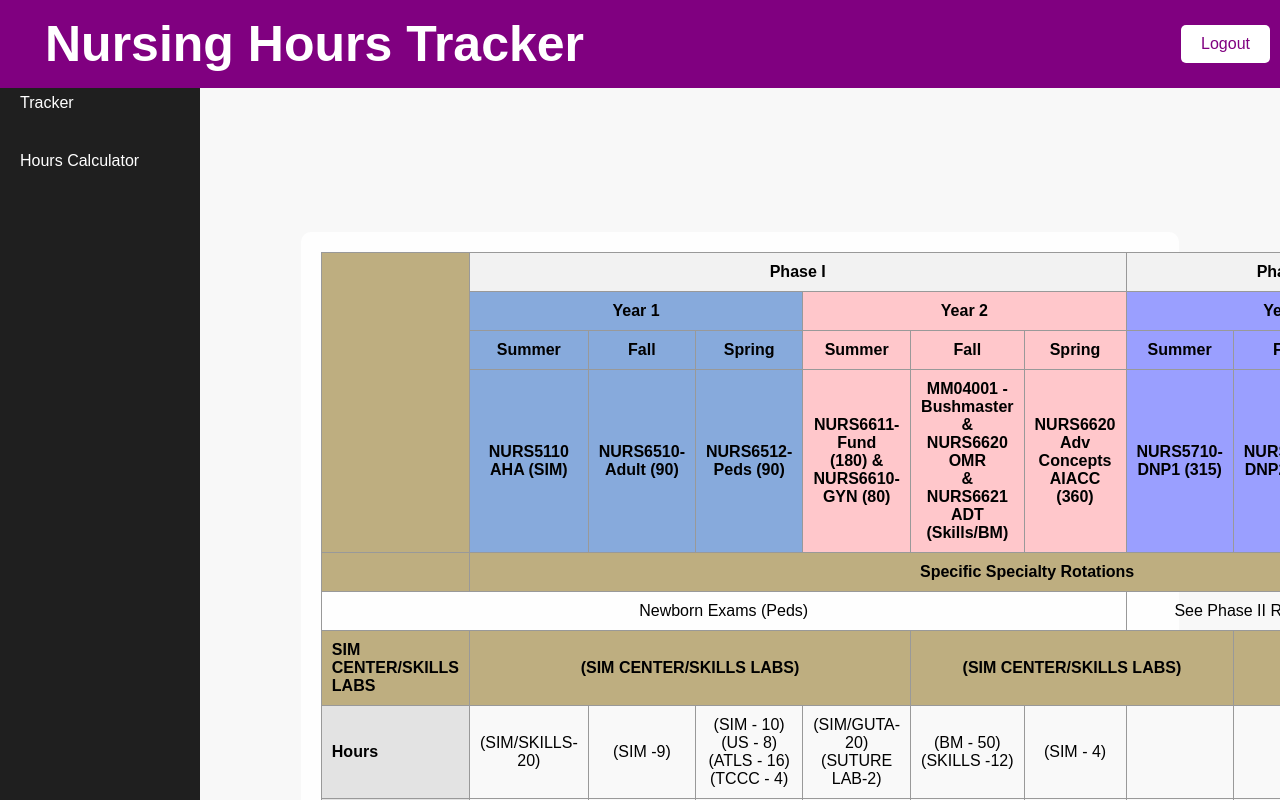
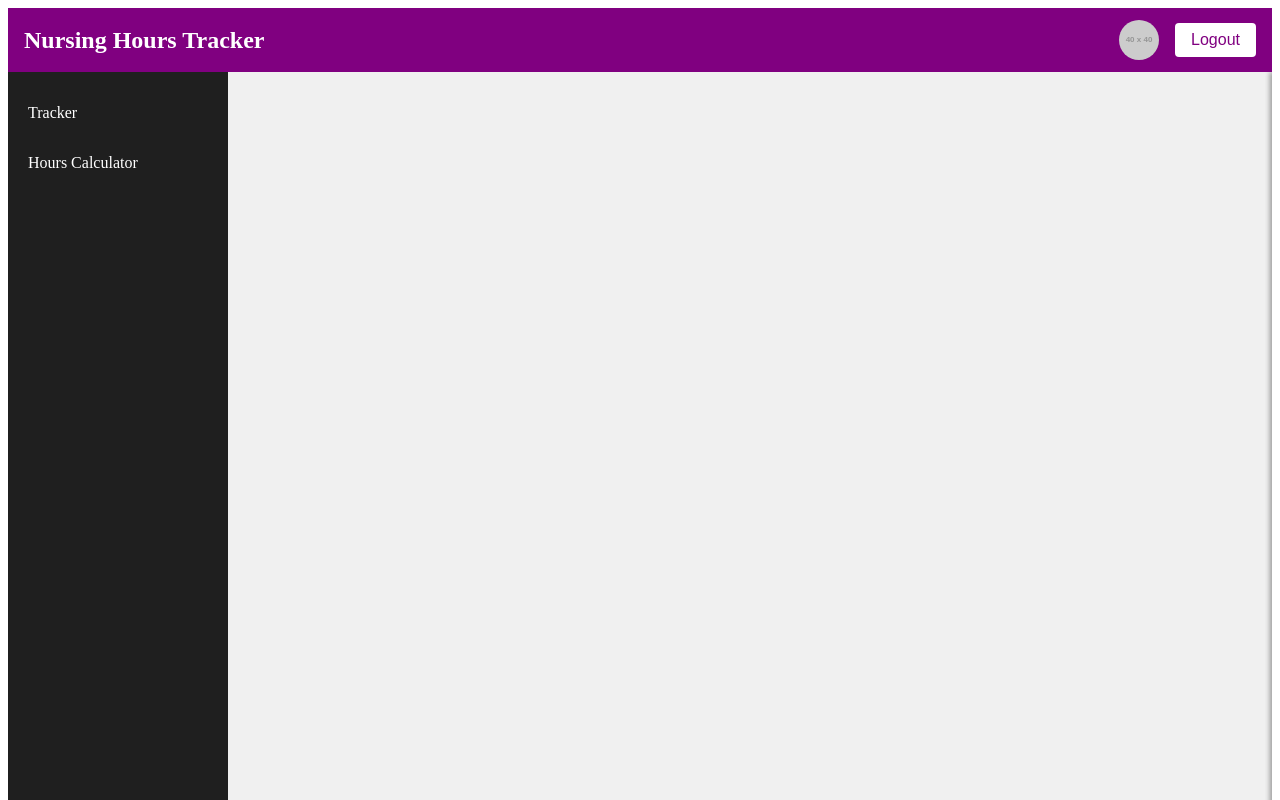
Before and after one commit to peteNeverSleeps/nursing-hours-tracker, a React (Create React App) app in the folder frontend/: page /main in a window 1280 px wide. Before the commit this address led to /main/tracker. Shown: the top 800 px of the page. Built offline with nearby package versions, Linux system fonts and the light colour scheme; no server answers; sample sign-in values are in the browser's storage.

Commit message:
updated panels

```diff
--- a/frontend/src/App.js
+++ b/frontend/src/App.js
@@ -1,4 +1,3 @@
-// src/App.js
 import React, { useState } from "react";
 import {
   BrowserRouter as Router,
@@ -10,9 +9,6 @@ import {
 import Login from "./components/Login";
 import LandingPage from "./components/LandingPage";
 import MainLayout from "./components/MainLayout";
-import Tracker from "./components/Tracker";
-import HourCalculator from "./components/HourCalculator";
-import Dashboard from "./components/Dashboard"; // If you still want it
 
 function App() {
   const [token, setToken] = useState(localStorage.getItem("token") || null);
@@ -30,7 +26,7 @@ function App() {
   return (
     <Router>
       <Routes>
-        {/* Root path: if logged in, go to /landing, otherwise /login */}
+        {/* Root path => if we have a token, go to /landing, else /login */}
         <Route
           path="/"
           element={
@@ -38,10 +34,10 @@ function App() {
           }
         />
 
-        {/* Login route => your existing Login component */}
+        {/* Login */}
         <Route path="/login" element={<Login onLogin={handleLogin} />} />
 
-        {/* Landing page => visible only if logged in */}
+        {/* Landing */}
         <Route
           path="/landing"
           element={
@@ -49,7 +45,7 @@ function App() {
           }
         />
 
-        {/* The "main" layout => also only if logged in */}
+        {/* Main Layout => Railway-style UI */}
         <Route
           path="/main"
           element={
@@ -59,18 +55,9 @@ function App() {
               <Navigate to="/login" replace />
             )
           }
-        >
-          {/* Nested routes under /main */}
-          <Route path="tracker" element={<Tracker token={token} />} />
-          <Route path="hour-calculator" element={<HourCalculator />} />
-          {/* If using Dashboard */}
-          <Route path="dashboard" element={<Dashboard token={token} />} />
+        />
 
-          {/* Default child route if just "/main" */}
-          <Route index element={<Navigate to="tracker" replace />} />
-        </Route>
-
-        {/* Catch-all for unknown routes */}
+        {/* Catch-all */}
         <Route path="*" element={<Navigate to="/" replace />} />
       </Routes>
     </Router>
--- a/frontend/src/components/HourCalculator.js
+++ b/frontend/src/components/HourCalculator.js
@@ -2,33 +2,23 @@ import React, { useState } from "react";
 import "../styles.css";
 
 function HourCalculator() {
-  const [tableData, setTableData] = useState([
+  const [items, setItems] = useState([
     { rotation: "Clinical A", hours: 10 },
     { rotation: "Clinical B", hours: 8 },
-    { rotation: "Clinical C", hours: 12 },
   ]);
 
-  // Example total
-  const totalHours = tableData.reduce((acc, row) => acc + row.hours, 0);
+  const totalHours = items.reduce((acc, i) => acc + i.hours, 0);
 
-  const handleHoursChange = (index, newHours) => {
-    const updated = [...tableData];
+  const handleChange = (index, newHours) => {
+    const updated = [...items];
     updated[index].hours = parseFloat(newHours) || 0;
-    setTableData(updated);
-  };
-
-  // "Save" example: post to the backend
-  const handleSave = () => {
-    console.log("Saving hourCalculator data...", tableData);
-    // Example fetch call:
-    // fetch("/api/hourcalc/save", { method: 'POST', ... })
+    setItems(updated);
   };
 
   return (
     <div>
-      <h2>Hours Calculator</h2>
-      <p>Example table for tracking clinical rotation hours.</p>
-      <table className="calc-table">
+      <h3>Hours Calculator</h3>
+      <table>
         <thead>
           <tr>
             <th>Rotation</th>
@@ -36,27 +26,21 @@ function HourCalculator() {
           </tr>
         </thead>
         <tbody>
-          {tableData.map((row, i) => (
+          {items.map((row, i) => (
             <tr key={i}>
               <td>{row.rotation}</td>
               <td>
                 <input
                   type="number"
                   value={row.hours}
-                  onChange={(e) => handleHoursChange(i, e.target.value)}
-                  style={{ width: "80px" }}
+                  onChange={(e) => handleChange(i, e.target.value)}
                 />
               </td>
             </tr>
           ))}
         </tbody>
       </table>
-      <p>
-        <strong>Total Hours:</strong> {totalHours}
-      </p>
-      <button onClick={handleSave} className="logout-button">
-        Save
-      </button>
+      <p>Total: {totalHours} hours</p>
     </div>
   );
 }
--- a/frontend/src/components/LandingPage.js
+++ b/frontend/src/components/LandingPage.js
@@ -1,24 +1,22 @@
-// src/components/LandingPage.js
 import React from "react";
 import { useNavigate } from "react-router-dom";
-import "../styles.css"; // or wherever your CSS is
+import "../styles.css";
 
 function LandingPage() {
   const navigate = useNavigate();
 
   const handleTileClick = () => {
-    // Navigate to the main dashboard layout
+    // Go to /main to show the "Railway-style" UI
     navigate("/main");
   };
 
   return (
     <div className="landing-container">
-      <h1 className="landing-title">Hello, Alexis!</h1>
+      <h1 className="landing-title">Welcome to the Nursing Hours Tracker</h1>
       <div className="landing-tiles-container">
-        {/* One tile that looks like "pretty-adaptation" in Railway */}
         <div className="landing-tile" onClick={handleTileClick}>
-          <h2>Nursing Hours Tracker</h2>
-          <p>Click to Open</p>
+          <h2>Nursing-Hours-Tracker</h2>
+          <p>Click to Open Project</p>
         </div>
       </div>
     </div>
--- a/frontend/src/components/MainLayout.js
+++ b/frontend/src/components/MainLayout.js
@@ -1,25 +1,46 @@
-import React from "react";
-import { Outlet, Link, useNavigate } from "react-router-dom";
+import React, { useState } from "react";
+import { useNavigate } from "react-router-dom";
+import Tracker from "./Tracker";
+import HourCalculator from "./HourCalculator";
 import "../styles.css";
 
+/**
+ * MainLayout shows:
+ *  - Top Navbar (purple bar)
+ *  - Left "tiles" (sidebar)
+ *  - Right "panels" that expand/collapse
+ */
 function MainLayout({ handleLogout }) {
   const navigate = useNavigate();
 
+  // We keep track of which "panel" is currently open:
+  // 'tracker', 'calculator', or null if none are open.
+  const [openPanel, setOpenPanel] = useState(null);
+
   const onLogoutClick = () => {
-    if (handleLogout) {
-      handleLogout();
-    }
-    navigate("/login"); // After logout, go to /login
+    if (handleLogout) handleLogout();
+    navigate("/login");
+  };
+
+  // If user clicks "Tracker," we toggle that panel open or closed
+  const handleTrackerClick = () => {
+    setOpenPanel((prev) => (prev === "tracker" ? null : "tracker"));
+  };
+
+  // If user clicks "Calculator," we toggle that panel open or closed
+  const handleCalcClick = () => {
+    setOpenPanel((prev) => (prev === "calculator" ? null : "calculator"));
   };
 
   return (
     <div className="layout-container">
-      {/* Top Navbar */}
+      {/* === TOP NAVBAR === */}
       <nav className="top-nav">
         <div className="nav-left">
           <h2 className="app-title">Nursing Hours Tracker</h2>
         </div>
         <div className="nav-right">
+          {/* Example profile icon */}
           <img
             src="https://via.placeholder.com/40"
             alt="Profile"
@@ -31,22 +52,48 @@ function MainLayout({ handleLogout }) {
         </div>
       </nav>
 
-      {/* Main body => Sidebar + Main Content */}
+      {/* === BODY (sidebar + right panels) === */}
       <div className="body-container">
-        {/* Left Sidebar: "tiles" to navigate to different pages */}
+        {/* LEFT SIDEBAR with "tiles" */}
         <aside className="sidebar">
-          <Link to="/main/tracker" className="sidebar-tile">
+          <div
+            className={`sidebar-tile ${
+              openPanel === "tracker" ? "selected" : ""
+            }`}
+            onClick={handleTrackerClick}
+          >
             Tracker
-          </Link>
-          <Link to="/main/hour-calculator" className="sidebar-tile">
+          </div>
+          <div
+            className={`sidebar-tile ${
+              openPanel === "calculator" ? "selected" : ""
+            }`}
+            onClick={handleCalcClick}
+          >
             Hours Calculator
-          </Link>
+          </div>
         </aside>
 
-        {/* Right side: whichever route is selected (Tracker or HourCalculator) */}
-        <main className="main-content">
-          <Outlet />
-        </main>
+        {/* RIGHT "PANELS" - we have 2 potential panels: Tracker + Calculator */}
+        <div className="right-panels">
+          {/* Tracker panel */}
+          <div
+            className={`panel-wrapper ${
+              openPanel === "tracker" ? "panel-open" : "panel-closed"
+            }`}
+          >
+            <Tracker />
+          </div>
+
+          {/* Hours Calculator panel */}
+          <div
+            className={`panel-wrapper ${
+              openPanel === "calculator" ? "panel-open" : "panel-closed"
+            }`}
+          >
+            <HourCalculator />
+          </div>
+        </div>
       </div>
     </div>
   );
--- a/frontend/src/components/Tracker.js
+++ b/frontend/src/components/Tracker.js
@@ -86,15 +86,11 @@ function Tracker({ token }) {
     // your existing useEffect
   }, [token]);
 
+
   return (
     <div className="tracker-container">
       {/* Navbar */}
-      <nav className="navbar">
-        <h2 className="heading-title">Nursing Hours Tracker</h2>
-        <button className="logout-button" onClick={() => window.location.href = '/login'}>
-          Logout
-        </button>
-      </nav>
+
 
       {/* Table Container */}
       <div className="table-container">
--- a/frontend/src/styles.css
+++ b/frontend/src/styles.css
@@ -1,14 +1,15 @@
-/* styles.css */
-
-/* Landing page styling */
+/* ===================================
+   1. Landing Page
+   =================================== */
    .landing-container {
     display: flex;
     flex-direction: column;
     align-items: center;
     justify-content: center;
     height: 100vh;
-  background-color: #121212; /* or your chosen dark color */
+    background-color: #121212; /* Dark background */
     color: white;
+    margin: 0;
   }
 
   .landing-title {
@@ -36,20 +37,9 @@
     background-color: #2c2c2c;
   }
 
-
-.heading-title {
-  color: white;
-}
-
-/* Main layout container */
-.layout-container {
-  display: flex;
-  flex-direction: column;
-  height: 100vh;
-  background-color: #121212; /* Dark background like Railway */
-}
-
-/* === Main Layout & Navbar === */
+  /* ===================================
+     2. Layout Container + Top Nav
+     =================================== */
   .layout-container {
     display: flex;
     flex-direction: column;
@@ -57,7 +47,6 @@
     margin: 0;
   }
 
-/* Top nav with purple background */
   .top-nav {
     display: flex;
     justify-content: space-between;
@@ -65,11 +54,6 @@
     background-color: #800080; /* Purple */
     color: white;
     padding: 0.75rem 1rem;
-}
-
-.nav-left {
-  display: flex;
-  align-items: center;
   }
 
   .app-title {
@@ -89,44 +73,7 @@
     border-radius: 50%;
   }
 
-/* Body container => sidebar + main content */
-.body-container {
-  flex: 1;
-  display: flex;
-  background-color: #f0f0f0;
-}
-
-/* Sidebar */
-.sidebar {
-  width: 220px;
-  background-color: #1f1f1f; /* Dark sidebar like Railway */
-  padding-top: 1rem;
-  display: flex;
-  flex-direction: column;
-}
-
-.sidebar-tile {
-  color: white;
-  text-decoration: none;
-  padding: 1rem;
-  transition: background-color 0.2s;
-  border-left: 4px solid transparent;
-}
-
-.sidebar-tile:hover {
-  background-color: #333;
-  border-left: 4px solid #800080; /* Purple highlight on hover */
-}
-
-/* Main content area */
-.main-content {
-  flex: 1;
-  padding: 1rem;
-  overflow-y: auto;
-  background-color: white; /* or keep #f0f0f0 if you prefer */
-}
-
-/* Logout button in navbar */
+  /* Logout button used in top-nav */
   .logout-button {
     background-color: white;
     color: #800080;
@@ -134,213 +81,110 @@
     padding: 0.5rem 1rem;
     cursor: pointer;
     border-radius: 4px;
+    font-size: 16px;
   }
 
   .logout-button:hover {
     background-color: #d8b6d8;
   }
 
-
-/* Top Navbar */
-.top-nav {
-  display: flex;
-  justify-content: space-between;
-  align-items: center;
-  background-color: #282828;
-  color: white;
-  padding: 0.8rem 1rem;
-}
-
-.nav-left h2 {
-  margin: 0;
-  font-size: 1.2rem;
-}
-
-.nav-right {
-  display: flex;
-  align-items: center;
-  gap: 1rem;
-}
-
-.profile-icon {
-  width: 40px;
-  height: 40px;
-  border-radius: 50%;
-}
-
-/* Body container => sidebar + main content */
+  /* ===================================
+     3. Body Container (Sidebar + Right Panels)
+     =================================== */
   .body-container {
     flex: 1;
     display: flex;
+    background-color: #f0f0f0;
+    overflow: hidden; /* Helps hide scrolled/collapsed panels if needed */
   }
 
-/* Sidebar */
+  /* Left Sidebar */
   .sidebar {
-  width: 200px;
-  background-color: #1f1f1f;
-  padding: 1rem 0;
+    width: 220px;
+    background-color: #1f1f1f; /* Dark sidebar */
+    padding-top: 1rem;
     display: flex;
     flex-direction: column;
-  gap: 1rem;
   }
 
+  /* Each tile in the sidebar */
   .sidebar-tile {
     color: white;
-  padding: 0.75rem 1rem;
     text-decoration: none;
+    padding: 1rem;
+    transition: background-color 0.2s;
     border-left: 4px solid transparent;
-  transition: 0.2s;
+    cursor: pointer;
+  }
+  .sidebar-tile:hover {
+    background-color: #333;
+  }
+  .sidebar-tile.selected {
+    background-color: #333;
+    border-left: 4px solid #800080; /* highlight if selected */
   }
 
-.sidebar-tile:hover {
-  background-color: #3a3a3a;
-  border-left: 4px solid #800080; /* Purple accent */
+  /* ===================================
+     4. Right Panels: Collapsed or Open
+     =================================== */
+  .right-panels {
+    flex: 1;
+    display: flex;
+    /* we’ll stack each "panel-wrapper" horizontally, but only the open one is visible at full width */
+    position: relative;
   }
 
-/* Main Content (right side) */
-.main-content {
-  flex: 1;
-  background-color: #f8f8f8;
-  padding: 1rem;
+  /* Each panel is absolutely positioned on top of each other in the right area */
+  .panel-wrapper {
+    position: absolute;
+    top: 0;
+    left: 0;
+    width: 100%;
+    height: 100%;
     overflow-y: auto;
+    background-color: #fff; /* or #f8f8f8 */
+    transition: transform 0.3s ease;
+    /* By default, we can keep them "pushed" offscreen. */
+    transform: translateX(100%);
+    box-shadow: -2px 0 5px rgba(0,0,0,0.2);
   }
 
-
-/* === Nursing Hours Tracker Styling === */
-.tracker-container {
-  background-size: cover;
-  background-position: center;
-  min-height: 100vh;
-  display: flex;
-  flex-direction: column;
-  align-items: center;
-  justify-content: flex-start;
-  padding-top: 70px;
+  /* If open, the panel slides in from the right. */
+  .panel-open {
+    transform: translateX(0);
+    z-index: 2; /* bring it on top */
   }
 
-/* Navbar */
-.navbar {
-  width: 100%;
-  background-color: #800080;
-  color: white;
-  display: flex;
-  justify-content: space-between;
-  align-items: center;
-  padding: 15px 10px;
-  position: fixed;
-  top: 0;
-  left: 0;
-  z-index: 1000;
+  /* If closed, keep the transform: translateX(100%). So it’s hidden off to the right. */
+  .panel-closed {
+    transform: translateX(100%);
+    z-index: 1;
   }
 
-.heading-title {
-  margin-left: 20px;
+  /* ===================================
+     5. Tracker or HourCalculator styles
+     =================================== */
+  .tracker-container {
+    padding: 1rem;
   }
 
-.logout-button {
-  background-color: white;
-  color: #800080;
-  padding: 10px 20px;
-  border: none;
-  cursor: pointer;
-  font-size: 16px;
-  border-radius: 5px;
-  margin-right: 20px;
+  .table-container {
+    background: #fff;
+    padding: 1rem;
+    border-radius: 8px;
   }
 
-.logout-button:hover {
-  background-color: #d8b6d8;
-}
-
-/* Table Container */
-.table-container {
-  width: 80%;
-  max-width: 1100px;
-  margin: 80px auto;
-  background: rgba(255, 255, 255, 0.9);
-  padding: 20px;
-  border-radius: 10px;
-}
-
+  /* Example for the table */
   table {
     width: 100%;
     border-collapse: collapse;
+    margin-top: 1rem;
   }
-
   th, td {
-  border: 1px solid #999;
-  padding: 10px;
-  text-align: center;
+    border: 1px solid #ccc;
+    padding: 0.5rem 0.75rem;
+    text-align: left;
   }
-
   th {
-  background-color: #c4aead;
+    background-color: #eee;
   }
-
-td[contentEditable="true"] {
-  background-color: #f9f9f9;
-  cursor: pointer;
-}
-
-td[contentEditable="true"]:focus {
-  background-color: #ffffcc;
-}
-
-/* Global styles */
-body {
-  margin: 0;
-  font-family: Arial, sans-serif;
-}
-
-thead th {
-  background-color: #f2f2f2;
-  font-weight: bold;
-}
-
-tbody th {
-  background-color: #e3e3e3;
-  font-weight: bold;
-  text-align: left;
-  vertical-align: middle;
-}
-
-.year1-header {
-  background-color: #87AADC;
-  color: #000000;
-  font-weight: bold;
-}
-
-.year2-header {
-  background-color: #FFC7CB;
-  color: #000000;
-  font-weight: bold;
-}
-
-.year3-header {
-  background-color: #9A9FFF;
-  color: #000000;
-  font-weight: bold;
-}
-
-.category-header {
-  background-color: #BEAE80;
-  color: #000000;
-  font-weight: bold;
-}
-
-/* Header styling */
-h2 {
-  text-align: center;
-  font-size: 50px;
-  color: #7600bc;
-  margin: 0;
-  padding-left: 15px;
-}
-
-/* You can also set a background image for the body via CSS if desired:
-body {
-  background-image: url('/background1.jpg');
-  background-size: cover;
-  background-position: center;
-}
-*/
```
Lines whose indentation alone changed are shown as unchanged.
